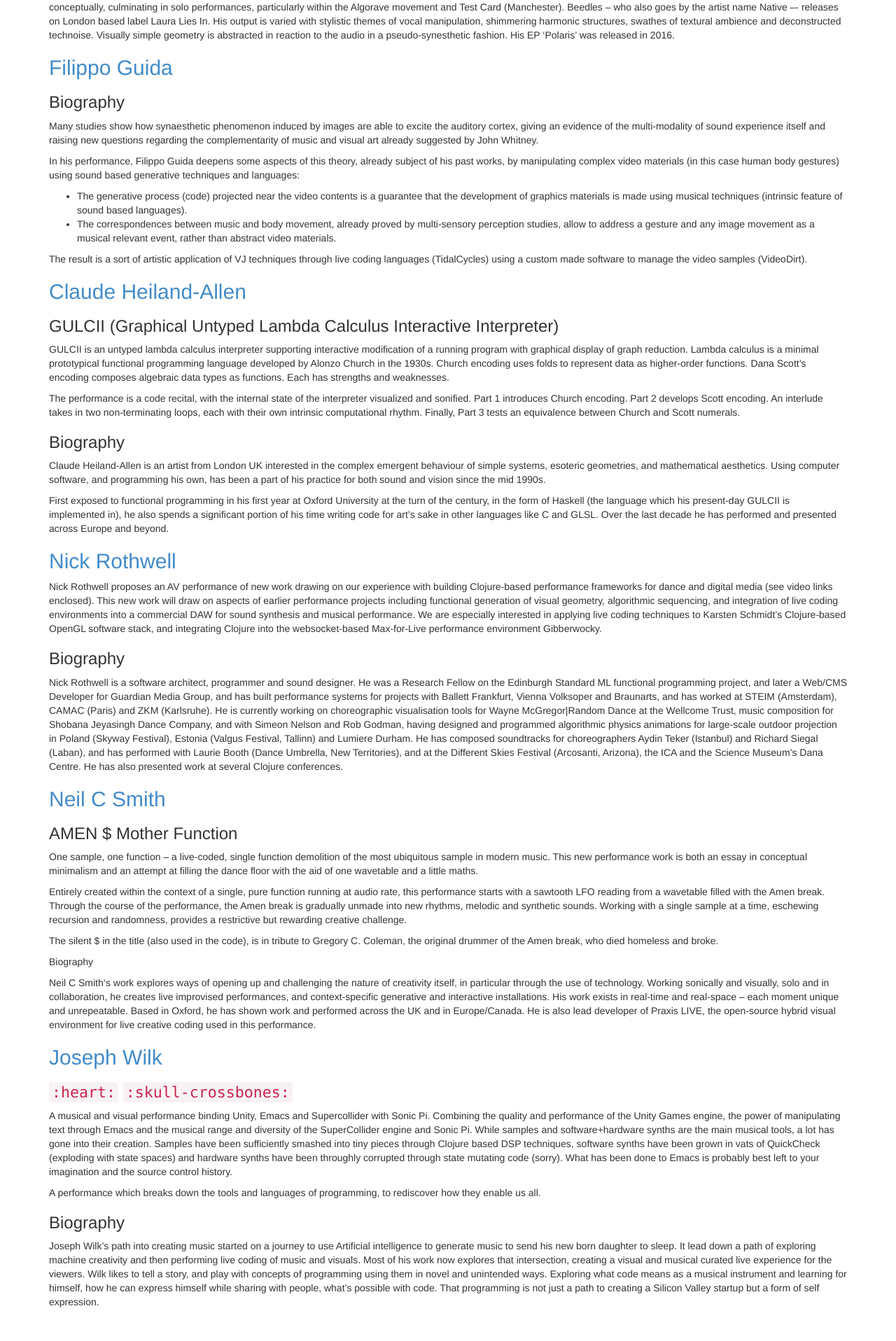
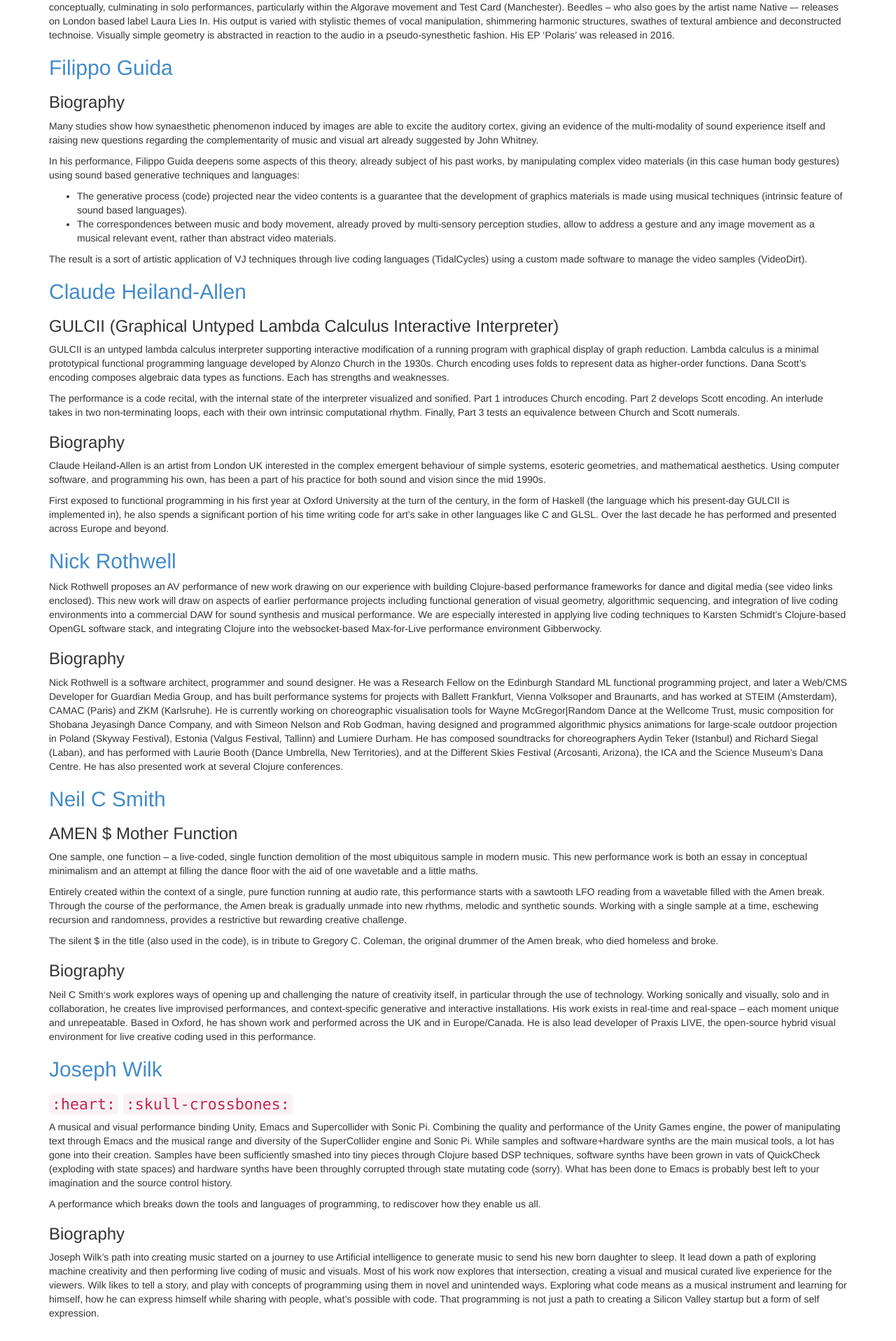
Before and after one commit to functional-art/functional-art.github.com, a Jekyll site: the page built from 2017/performance.md, in a window 1280 px wide. Shown: the part 1262-3178 px from the top of the page at 70% size. Built offline with Jekyll 4.4.1, drawn with Linux system fonts in a browser that asks for light colours; nearby versions of some CDN libraries.

Commit message:
HTML heading.

```diff
--- a/2017/performance.md
+++ b/2017/performance.md
@@ -215,7 +215,7 @@
 Gregory C. Coleman, the original drummer of the Amen break, who died
 homeless and broke.
 
-Biography
+### Biography
 
 Neil C Smith‘s work explores ways of opening up and challenging the
 nature of creativity itself, in particular through the use of
```
